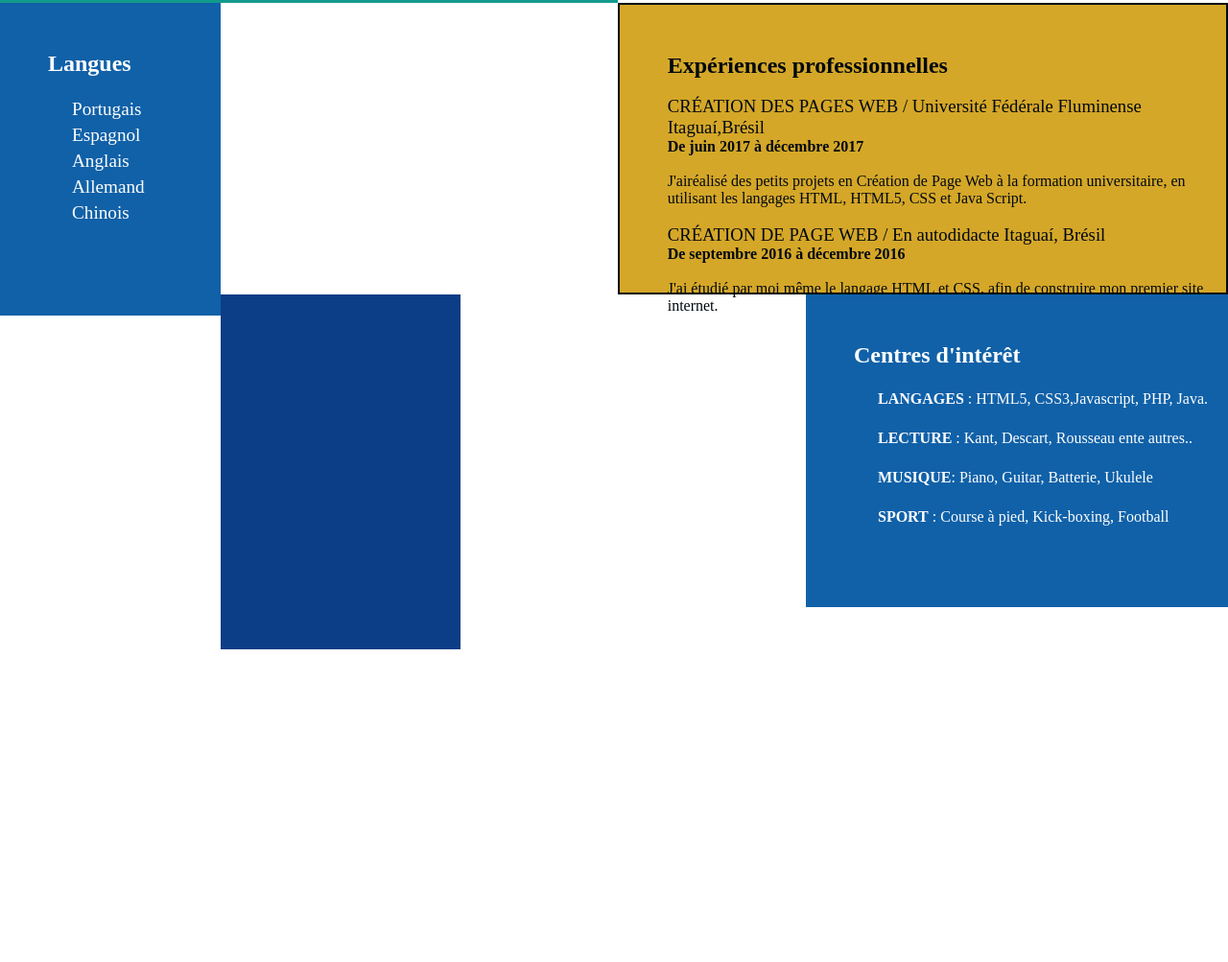
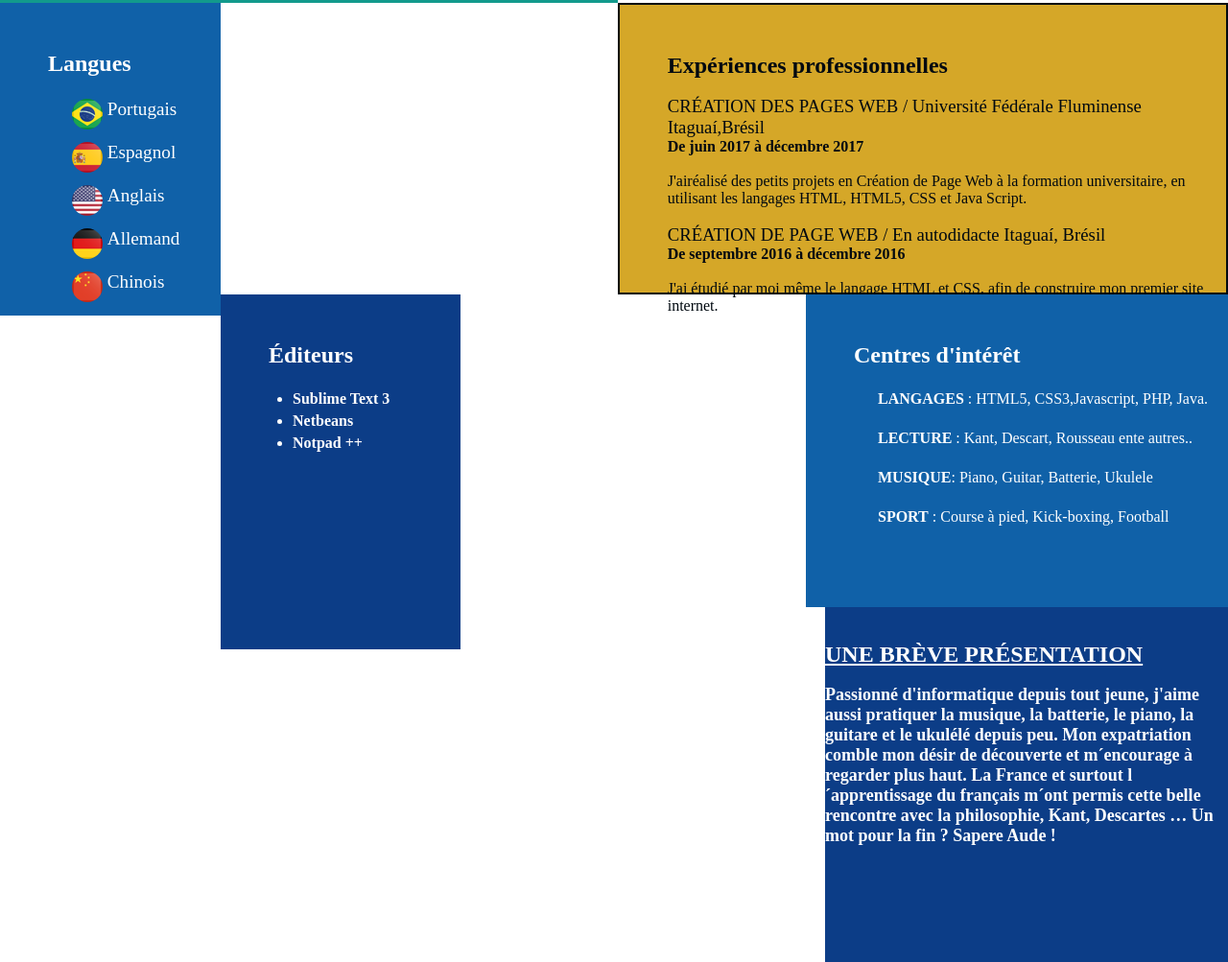
Before and after one commit to Marvin-Silva/Marvin-Silva.github.io, a plain HTML site: page index.html in a window 1280 px wide. Shown: the part 1197-2200 px from the top of the page at 96% size. Before the commit the page ends 1874 px from the top, so only its background shows below. Drawn offline with Linux system fonts and the light colour scheme.

Commit message:
Ajout index.html

```diff
--- a/index.html
+++ b/index.html
@@ -67,11 +67,11 @@
 			<div class="langue">
 				<ul>
 				<h2>Langues</h2><br>
-				<li>Portugais</li>
-				<li>Espagnol</li>
-				<li>Anglais</li>
-				<li>Allemand</li>
-				<li>Chinois</li>
+				<li><img src="Brésil.png">&nbsp;Portugais</li><br>
+				<li><img src="Espagnol.png">&nbsp;Espagnol</li><br>
+				<li><img src="eua.png">&nbsp;Anglais</li><br>
+				<li><img src="Allemand.png">&nbsp;Allemand</li><br>
+				<li><img src="chinois.png">&nbsp;Chinois</li><br>
 				</ul>
 		</div>
 
@@ -87,11 +87,21 @@
 			</div>
 
 			<div class="Editeurs">
+				<ul>
+				<h2>Éditeurs</h2><br>
+				<li>Sublime Text 3</li>
+				<li>Netbeans</li>
+				<li>Notpad ++</li>
+				<!--<li>@Marvin de Jesus daSilva</li>-->
 
-
+				</ul>
 			</div>
 
+		<div id="Presentation">
+
+			<br><br><h2>UNE BRÈVE PRÉSENTATION</h2><br>
+			<p>Passionné d'informatique depuis tout jeune, j'aime aussi pratiquer la musique, la batterie, le piano, la guitare et le ukulélé depuis peu. Mon expatriation comble mon désir de découverte et m´encourage à regarder plus haut. La France et surtout l´apprentissage du français m´ont permis cette belle rencontre avec la philosophie, Kant, Descartes … Un mot pour la fin ? <span>Sapere Aude !</span>
+			</p>
 	</section>
-
 </body>
 </html>
```
